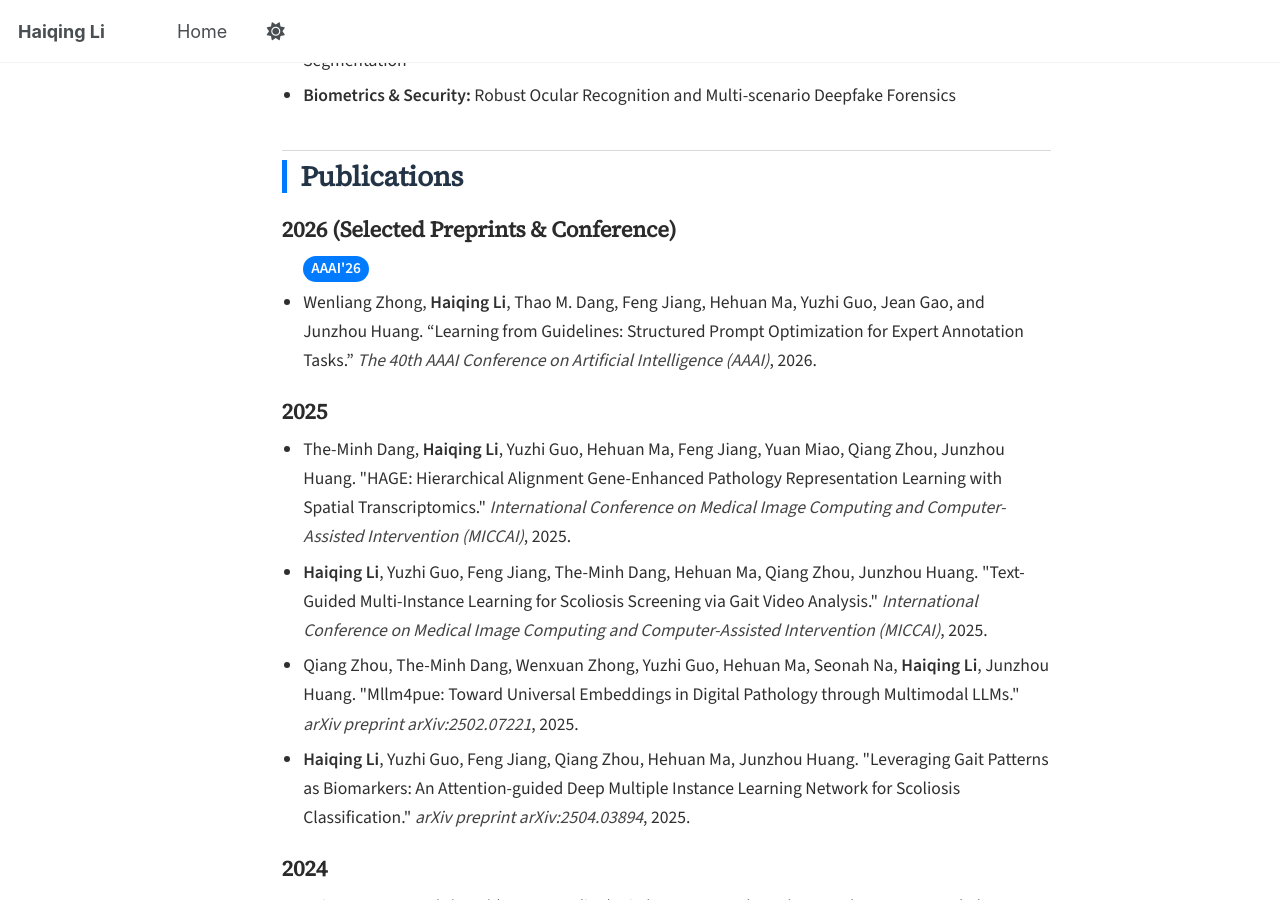
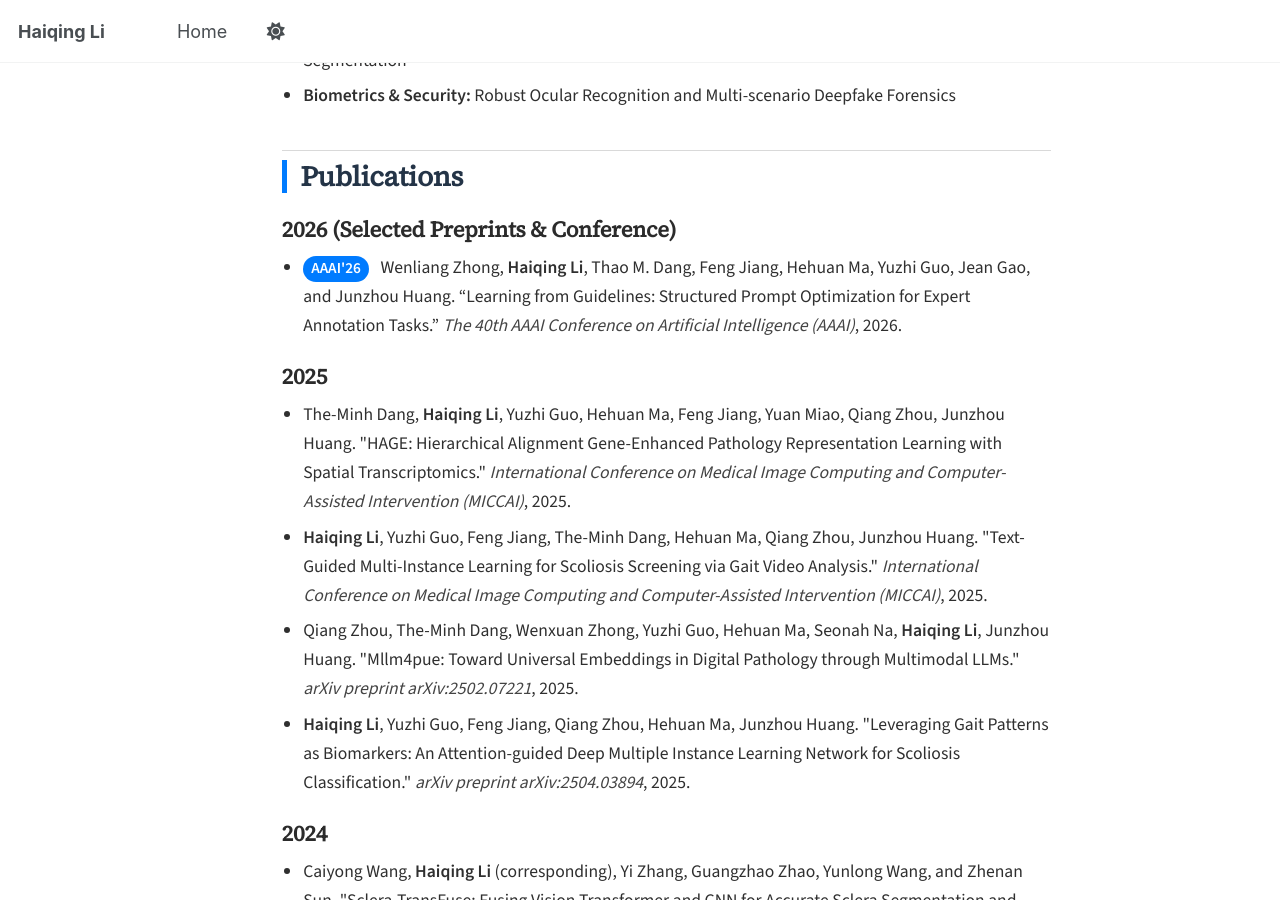
Before and after one commit to lhqqq/lhqqq.github.io, a Jekyll site: the page built from _pages/about.md, in a window 1280 px wide and 900 px high, scrolled down 981 px. Built offline with Jekyll 4.4.1, drawn with Linux system fonts in a browser that asks for light colours; a script that is not in the unit is left out.

Commit message:
Update conference details in about.md

```diff
--- a/_pages/about.md
+++ b/_pages/about.md
@@ -106,10 +106,10 @@ redirect_from:
       2026 (Selected Preprints &amp; Conference)
     </h4>
     <ul style="margin: 0.6rem 0 0 0; padding-left: 1.2rem;">
-     <span style="display:inline-block; padding:2px 8px; margin-right:8px; border-radius:999px; font-size:0.85rem; font-weight:700; line-height:1.4; color:#fff; background:#007bff;">
+     <li style="font-size: 0.98rem; line-height: 1.65; margin: 0.35rem 0; color: #2f2f2f;">
+       <span style="display:inline-block; padding:2px 8px; margin-right:8px; border-radius:999px; font-size:0.85rem; font-weight:700; line-height:1.4; color:#fff; background:#007bff;">
   AAAI'26
-</span> <li style="font-size: 0.98rem; line-height: 1.65; margin: 0.35rem 0; color: #2f2f2f;">
-        Wenliang Zhong, <strong>Haiqing Li</strong>, Thao M. Dang, Feng Jiang, Hehuan Ma, Yuzhi Guo, Jean Gao, and Junzhou Huang.
+</span>  Wenliang Zhong, <strong>Haiqing Li</strong>, Thao M. Dang, Feng Jiang, Hehuan Ma, Yuzhi Guo, Jean Gao, and Junzhou Huang.
         “Learning from Guidelines: Structured Prompt Optimization for Expert Annotation Tasks.”
         <em style="color:#444;">The 40th AAAI Conference on Artificial Intelligence (AAAI)</em>, 2026.
       </li>
```
